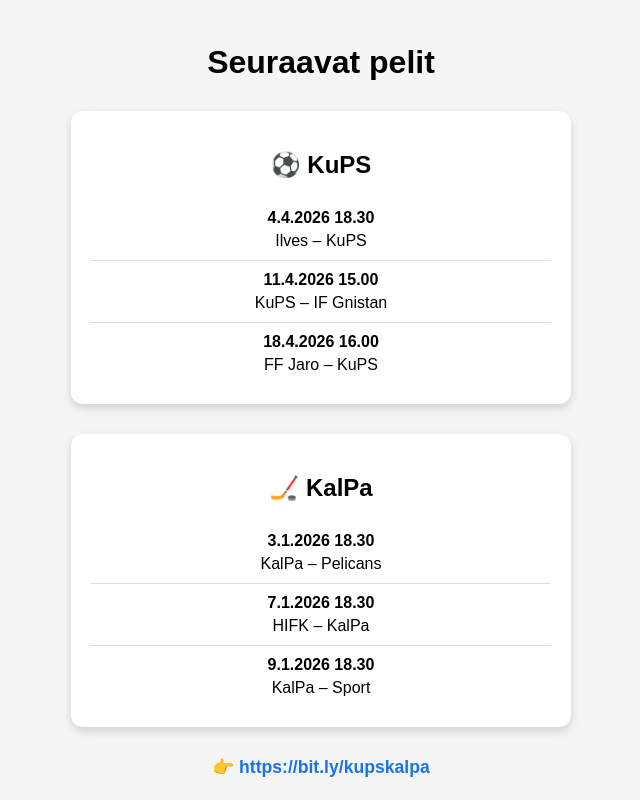
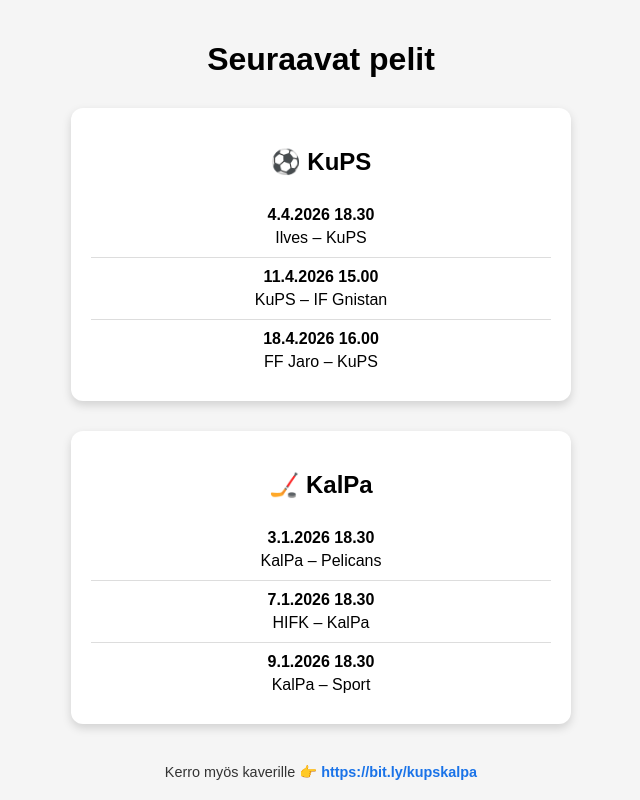
Before and after one commit to jiidu/kupskalpa, a plain HTML site: page index.html in a window 1280 px wide. Shown: the whole page, without its empty margins (319-959 px from the left). Drawn offline with Linux system fonts and the light colour scheme.

Commit message:
Update index.html - Modify the footer

```diff
--- a/index.html
+++ b/index.html
@@ -48,9 +48,10 @@
 
 /* Footer-tyylit */
 footer {
-  margin-top: 30px;
+  margin-top: 40px;      /* hieman alempana */
   text-align: center;
-  font-size: 1.1em;
+  font-size: 0.9em;      /* pienempi teksti */
+  color: #333;
 }
 footer a {
   text-decoration: none;
@@ -79,7 +80,7 @@
 </div>
 
 <footer>
-  👉 <a href="https://bit.ly/kupskalpa" target="_blank">https://bit.ly/kupskalpa</a>
+  <span>Kerro myös kaverille 👉 <a href="https://bit.ly/kupskalpa" target="_blank">https://bit.ly/kupskalpa</a></span>
 </footer>
 
 <script>
```
